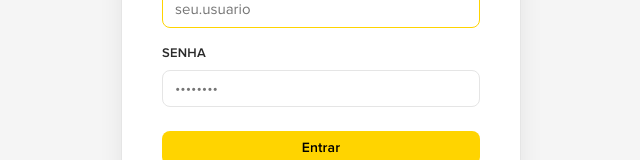
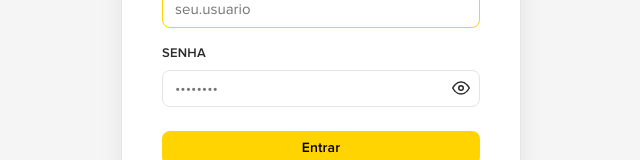
Before and after one commit to NEXCWK/nex-influencers-metrics, a React (Vite) app in the folder frontend/: page /login in a window 1280 px wide. Shown: the part 408-568 px from the top of the page, without its empty margins (319-959 px from the left). Built offline with nearby package versions, Linux system fonts and the light colour scheme; no server answers.

Commit message:
Add login debug logging and password reveal toggle
Add [LOGIN] console.log statements to auth route to surface whether
failure is user-not-found vs wrong-password vs bcrypt compare issue.
Add show/hide password toggle to Login page.

```diff
--- a/frontend/src/pages/Login.jsx
+++ b/frontend/src/pages/Login.jsx
@@ -9,6 +9,7 @@
 
   const [username, setUsername] = useState('');
   const [password, setPassword] = useState('');
+  const [showPassword, setShowPassword] = useState(false);
   const [error, setError] = useState('');
   const [loading, setLoading] = useState(false);
 
@@ -72,9 +73,10 @@
 
           <div className="form-group">
             <label className="form-label" htmlFor="password">Senha</label>
+            <div className={styles.passwordWrapper}>
               <input
                 id="password"
-              type="password"
+                type={showPassword ? 'text' : 'password'}
                 className="form-control"
                 value={password}
                 onChange={(e) => setPassword(e.target.value)}
@@ -82,6 +84,20 @@
                 autoComplete="current-password"
                 disabled={loading}
               />
+              <button
+                type="button"
+                className={styles.eyeBtn}
+                onClick={() => setShowPassword((v) => !v)}
+                tabIndex={-1}
+                aria-label={showPassword ? 'Ocultar senha' : 'Mostrar senha'}
+              >
+                {showPassword ? (
+                  <svg width="18" height="18" viewBox="0 0 24 24" fill="none" stroke="currentColor" strokeWidth="2" strokeLinecap="round" strokeLinejoin="round"><path d="M17.94 17.94A10.07 10.07 0 0 1 12 20c-7 0-11-8-11-8a18.45 18.45 0 0 1 5.06-5.94"/><path d="M9.9 4.24A9.12 9.12 0 0 1 12 4c7 0 11 8 11 8a18.5 18.5 0 0 1-2.16 3.19"/><line x1="1" y1="1" x2="23" y2="23"/></svg>
+                ) : (
+                  <svg width="18" height="18" viewBox="0 0 24 24" fill="none" stroke="currentColor" strokeWidth="2" strokeLinecap="round" strokeLinejoin="round"><path d="M1 12s4-8 11-8 11 8 11 8-4 8-11 8-11-8-11-8z"/><circle cx="12" cy="12" r="3"/></svg>
+                )}
+              </button>
+            </div>
           </div>
 
           <button
--- a/frontend/src/pages/Login.module.css
+++ b/frontend/src/pages/Login.module.css
@@ -67,3 +67,30 @@
   color: var(--text-secondary);
   margin-top: 28px;
 }
+
+.passwordWrapper {
+  position: relative;
+  display: flex;
+  align-items: center;
+}
+
+.passwordWrapper .form-control {
+  padding-right: 40px;
+}
+
+.eyeBtn {
+  position: absolute;
+  right: 10px;
+  background: none;
+  border: none;
+  padding: 0;
+  cursor: pointer;
+  color: var(--text-secondary);
+  display: flex;
+  align-items: center;
+  line-height: 1;
+}
+
+.eyeBtn:hover {
+  color: var(--text-primary);
+}
```
Also changed, not shown: 1 other file (tests, documents, lock files or other folders). Lines whose indentation alone changed are shown as unchanged.
